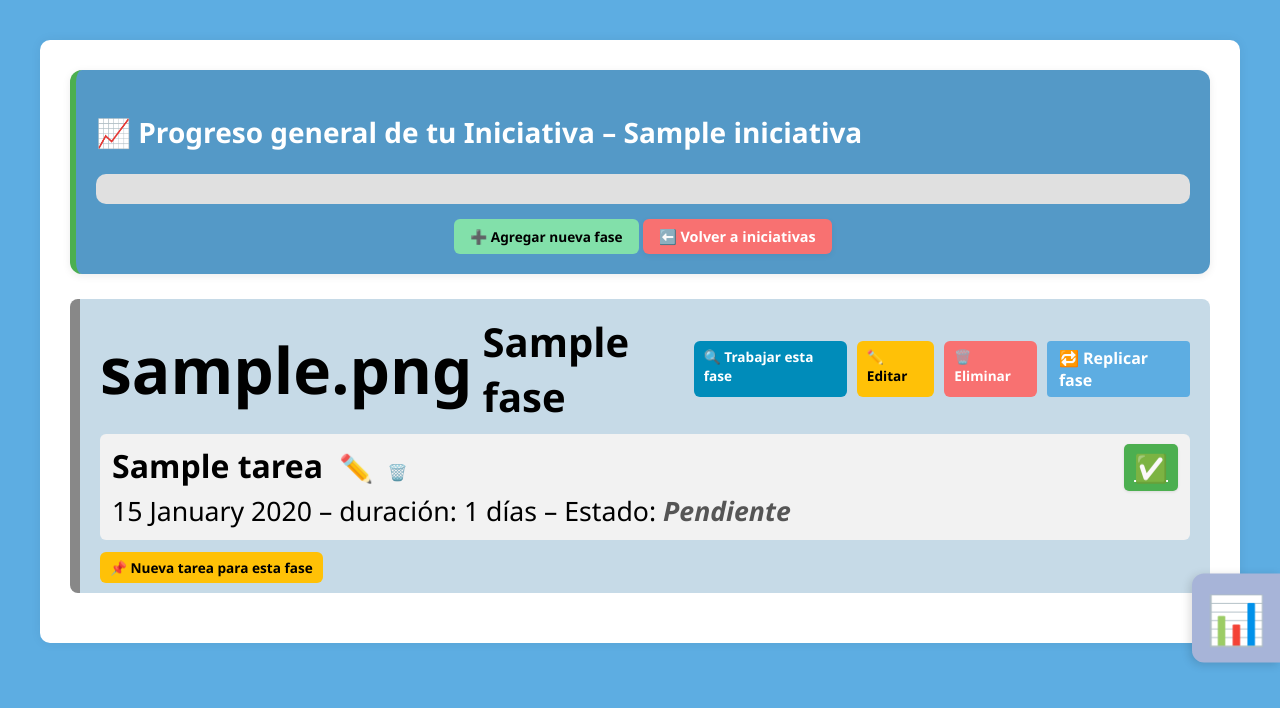
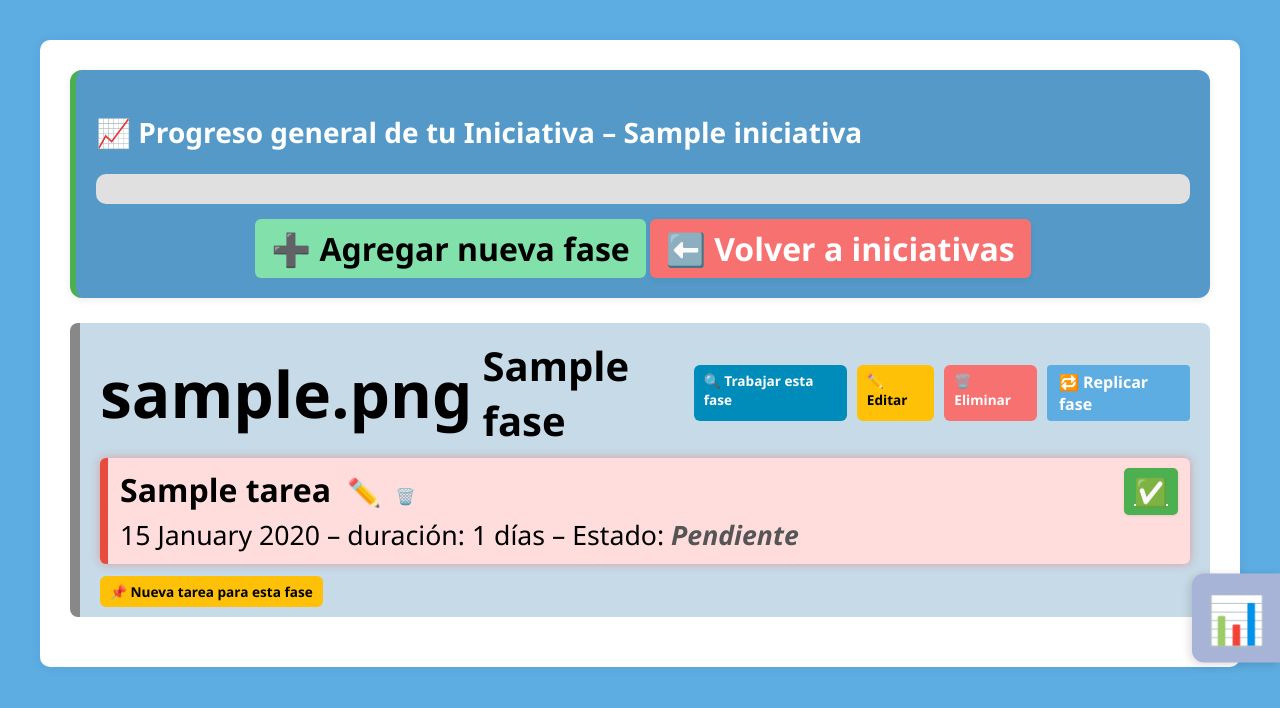
Before and after one commit to MarcoLogica/impulso, a Django app: page /impulso/1/plan/ in a window 1280 px wide. Shown: the top 708 px of the page. Run offline with Django 5.2, Linux system fonts and the light colour scheme; a user stored in the database is signed in; tables that the repository leaves empty hold one stand-in row (values such as "Sample post").

Commit message:
alertas rojas

```diff
--- a/base/templates/base/lista_iniciativas.html
+++ b/base/templates/base/lista_iniciativas.html
@@ -107,7 +107,7 @@
   padding: 10px 20px;
   border-radius: 8px;
   font-weight: bold;
-  font-size: 0.9em;
+  font-size: 2em;
   text-decoration: none;
   box-shadow: 0 2px 6px rgba(0,0,0,0.06);
   transition: background-color 0.2s;
@@ -138,7 +138,7 @@
 </head>
 <body style="background-color: #e6f7fb; padding: 40px; font-family: 'Segoe UI', sans-serif;">
 
-  <h2 style="color: #2c3e50; font-size: 48px; text-align: center; margin-bottom: 20px;">
+  <h2 style="color: #2c3e50; font-size: 80px; text-align: center; margin-bottom: 20px;">
     📋 Lista de Iniciativas
   </h2>
 
--- a/base/templates/base/vista_plan.html
+++ b/base/templates/base/vista_plan.html
@@ -264,7 +264,7 @@
       border-radius: 6px;
       font-weight: bold;
       text-decoration: none;
-      font-size: 0.85em;
+      font-size: 2em;
     }
 
     .boton-rojo {
@@ -275,7 +275,7 @@
       border-radius: 6px;
       font-weight: bold;
       text-decoration: none;
-      font-size: 0.9em;
+      font-size: 2em;
       box-shadow: 0 2px 6px rgba(0,0,0,0.06);
       transition: background-color 0.2s;
     }
@@ -349,6 +349,12 @@
       background: #8d9ac7;
       transform: translateY(-50%) scale(1.05);
     }
+    .tarea-retrasada {
+  background-color: #ffdddd !important;
+  border-left: 8px solid #e74c3c !important;
+  box-shadow: 0 0 10px rgba(231, 76, 60, 0.4) !important;
+}
+
 
 </style>
 
@@ -395,7 +401,9 @@
           <!-- 🔃 Lista de tareas con drag & drop -->
           <ul id="lista-tareas-{{ fase.id }}" class="sortable-tareas" data-fase-id="{{ fase.id }}" style="list-style-type: none; padding-left: 0; margin-top: 10px;">
             {% for tarea in fase.tareas.all %}
-              <li class="tarea" data-id="{{ tarea.id }}">
+              <li class="tarea {% if tarea.retrasada %}tarea-retrasada{% endif %}">
+
+
                 {% if tarea.estado != 'completada' %}
                   <form method="post" action="{% url 'actualizar_estado_tarea' tarea.id %}" style="display: inline;">
                     {% csrf_token %}
--- a/base/views.py
+++ b/base/views.py
@@ -614,7 +614,6 @@ from django.utils import timezone
 from django.db.models import Prefetch
 from .models import Iniciativa, Fase, Tarea
 from .utils import calcular_avance_general, generar_mensaje_motivacional  # si usas funciones externas
-
 def vista_plan(request, iniciativa_id):
     hoy = timezone.now().date()
     iniciativa = get_object_or_404(Iniciativa, id=iniciativa_id, usuario=request.user)
@@ -627,11 +626,31 @@ def vista_plan(request, iniciativa_id):
 
     tareas = Tarea.objects.filter(fase__iniciativa=iniciativa)
 
+    # 🔥 AGREGADO: marcar tareas retrasadas dinámicamente
+    from datetime import timedelta
+    for fase in fases:
+        for tarea in fase.tareas.all():
+            if tarea.fecha_inicio:
+                fecha_objetivo = tarea.fecha_inicio + timedelta(days=tarea.duracion_dias)
+                tarea.retrasada = (
+                    tarea.estado != 'completada' and fecha_objetivo < hoy
+                )
+            else:
+                tarea.retrasada = False
+
     # KPIs principales
     total_tareas = tareas.count()
     tareas_completadas = tareas.filter(estado='completada').count()
     tareas_pendientes = tareas.exclude(estado='completada').count()
-    tareas_retrasadas = tareas.exclude(estado='completada').filter(fecha_inicio__lt=hoy).count()
+
+    # 🔥 KPI retrasadas basado en la misma lógica
+    tareas_retrasadas = sum(
+        1 for t in tareas
+        if t.estado != 'completada'
+        and t.fecha_inicio
+        and (t.fecha_inicio + timedelta(days=t.duracion_dias)) < hoy
+    )
+
     total_fases = fases.count()
 
     # Fecha fin estimada
```
